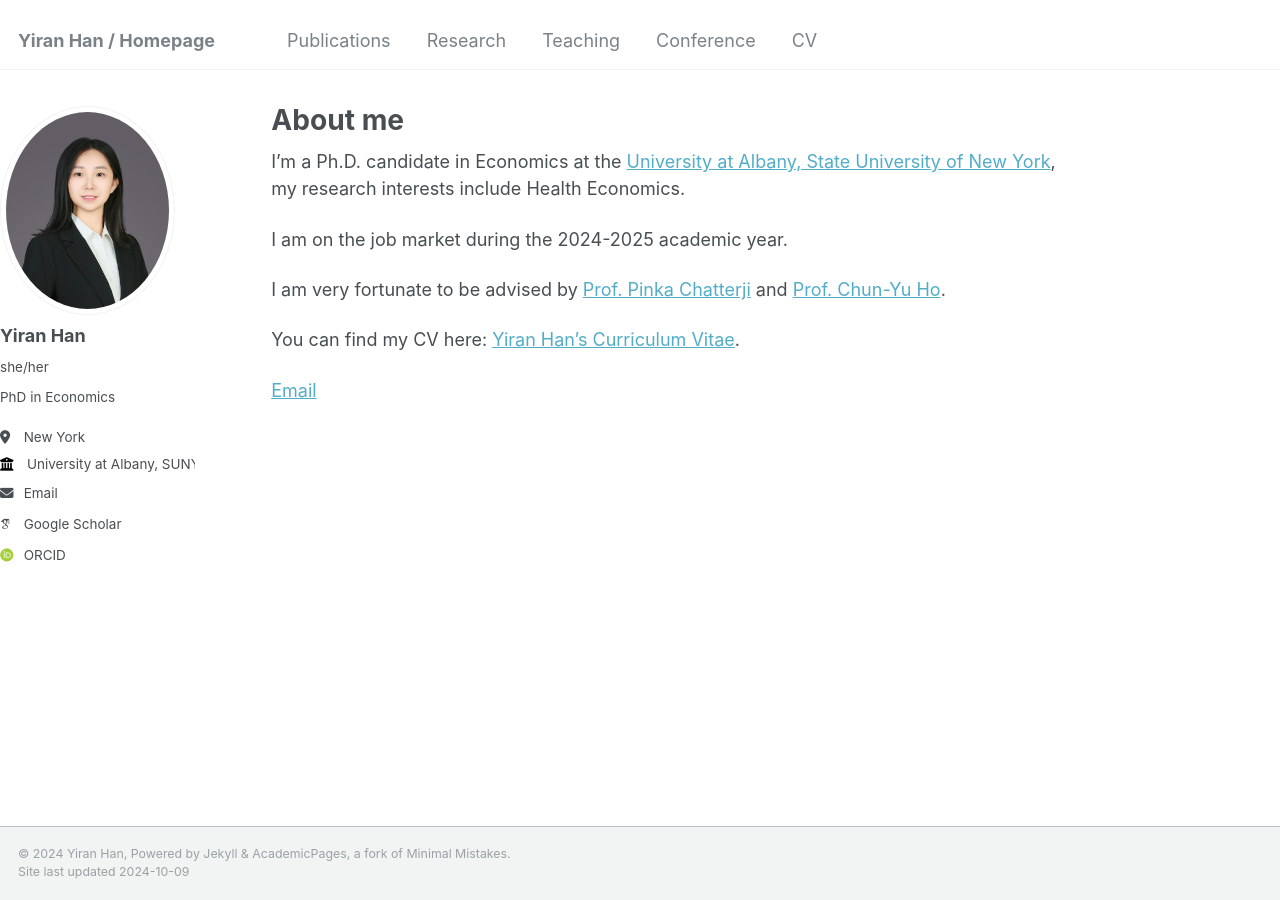
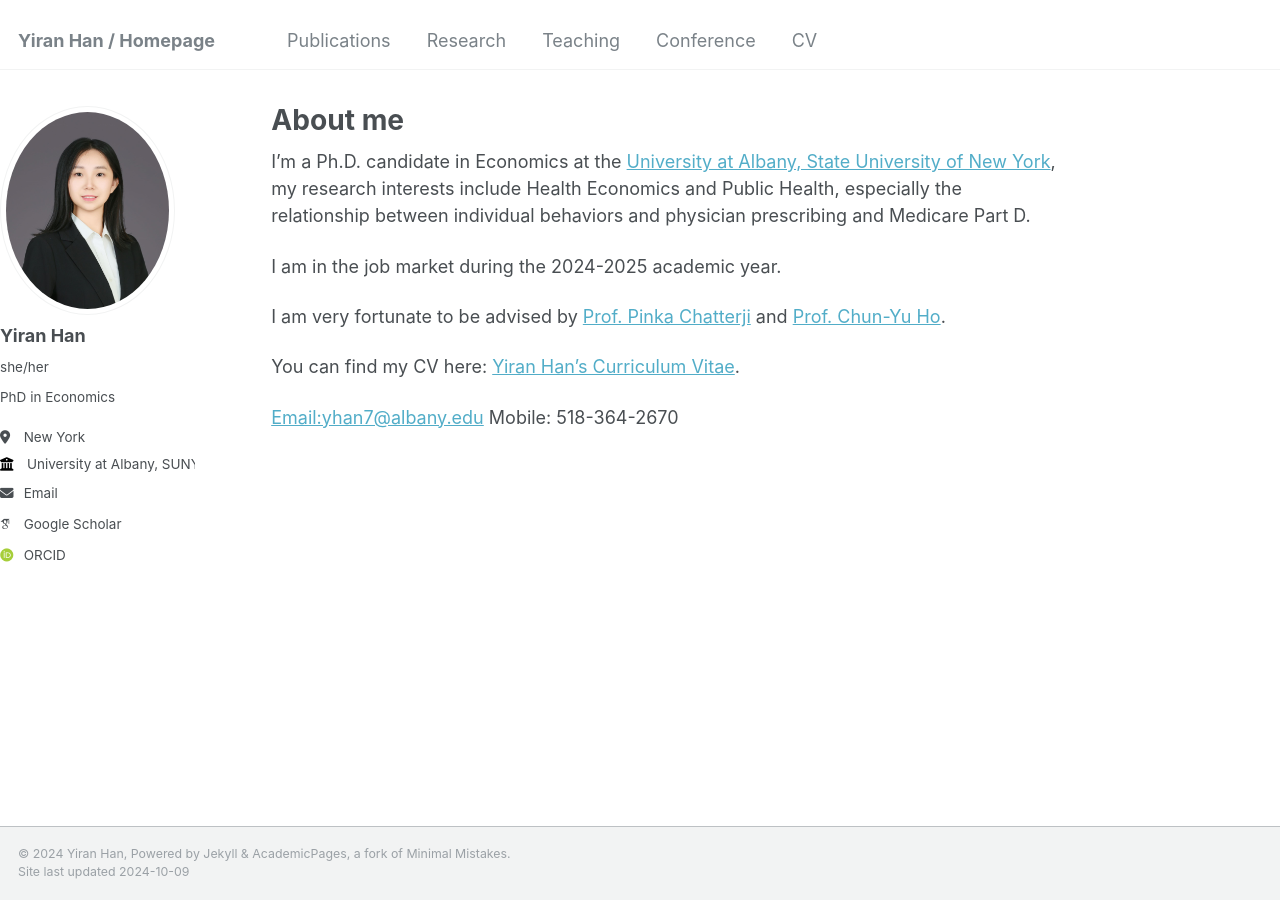
Before and after one commit to yiran-han/yiran-han.github.io, a Jekyll site: the page built from _pages/about.md, in a window 1280 px wide. Built offline with Jekyll 4.4.1, drawn with Linux system fonts in a browser that asks for light colours; some web fonts are replaced.

Commit message:
Update about.md

```diff
--- a/_pages/about.md
+++ b/_pages/about.md
@@ -8,12 +8,13 @@ redirect_from:
 ---
 
 
-I'm a Ph.D. candidate in Economics at the [University at Albany, State University of New York](https://www.albany.edu/), my research interests include Health Economics.
+I'm a Ph.D. candidate in Economics at the [University at Albany, State University of New York](https://www.albany.edu/), my research interests include Health Economics and Public Health, especially the relationship between individual behaviors and physician prescribing and Medicare Part D.
 
-I am on the job market during the 2024-2025 academic year.
+I am in the job market during the 2024-2025 academic year.
 
 I am very fortunate to be advised by [Prof. Pinka Chatterji](https://pinkachatterji.com/) and [Prof. Chun-Yu Ho](https://sites.google.com/site/chunyuho/).
 
 You can find my CV here: [Yiran Han's Curriculum Vitae](../assets/CV_Yiran_Han.pdf).
 
-[Email](mailto:yhan7@albany.edu)
+[Email:yhan7@albany.edu](mailto:yhan7@albany.edu)
+Mobile: 518-364-2670
```
